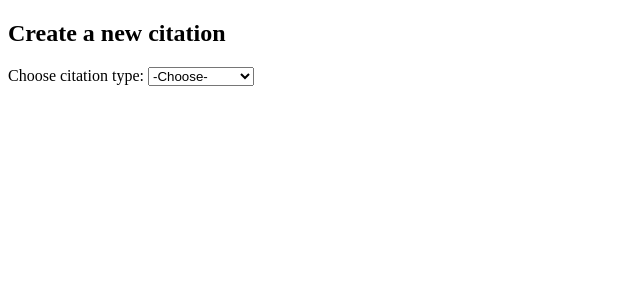
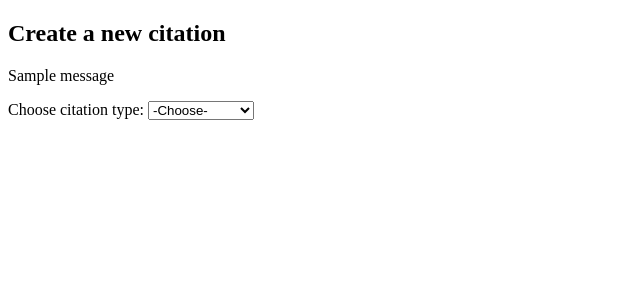
Before and after one commit to matiashei/miniprojekti, a Flask app: page /new_citation in a window 1280 px wide. Shown: the top 300 px of the page, without its empty margins (0-640 px from the left). Run offline with Flask 3, Linux system fonts and the light colour scheme; one stand-in notice (Sample message) is shown.

Commit message:
Fix robot tests for adding new book citation

```diff
--- a/src/templates/new_citation.html
+++ b/src/templates/new_citation.html
@@ -7,6 +7,12 @@ Create a new citation
 {% block body %}
 
 <h2>Create a new citation</h2>
+
+{% for message in get_flashed_messages() %}
+<p>
+  {{ message }}
+</p>
+{% endfor %}
 
 <style>
 .hidden { display: none; }
--- a/src/util.py
+++ b/src/util.py
@@ -3,7 +3,7 @@ class UserInputError(Exception):
 
 def validate_book(title, author, publisher, isbn, year):
     if not title or title.isspace() or len(title) > 75:
-        raise UserInputError("Title length must be less than 75 characters")
+        raise UserInputError("Title cannot be empty and the lenght must be less than 75 characters")
 
     if author.isspace() or len(author) > 75:
         raise UserInputError("Author length must be less than 75 characters")
```
Also changed, not shown: 1 other file.
